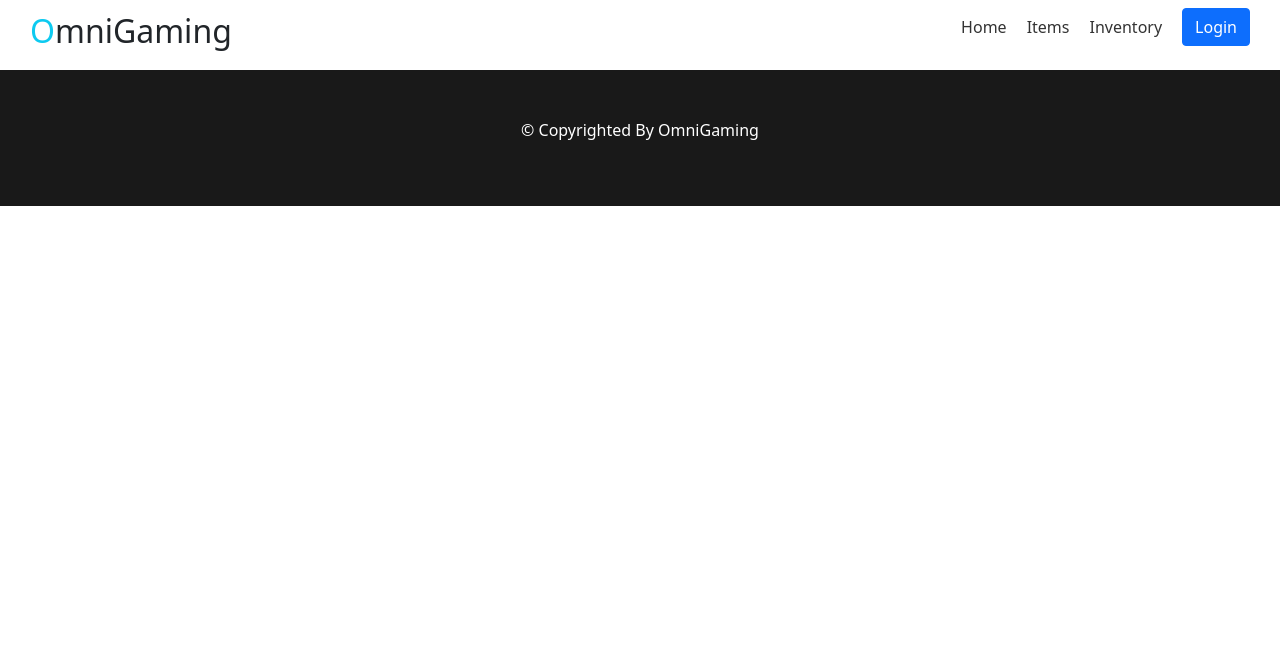
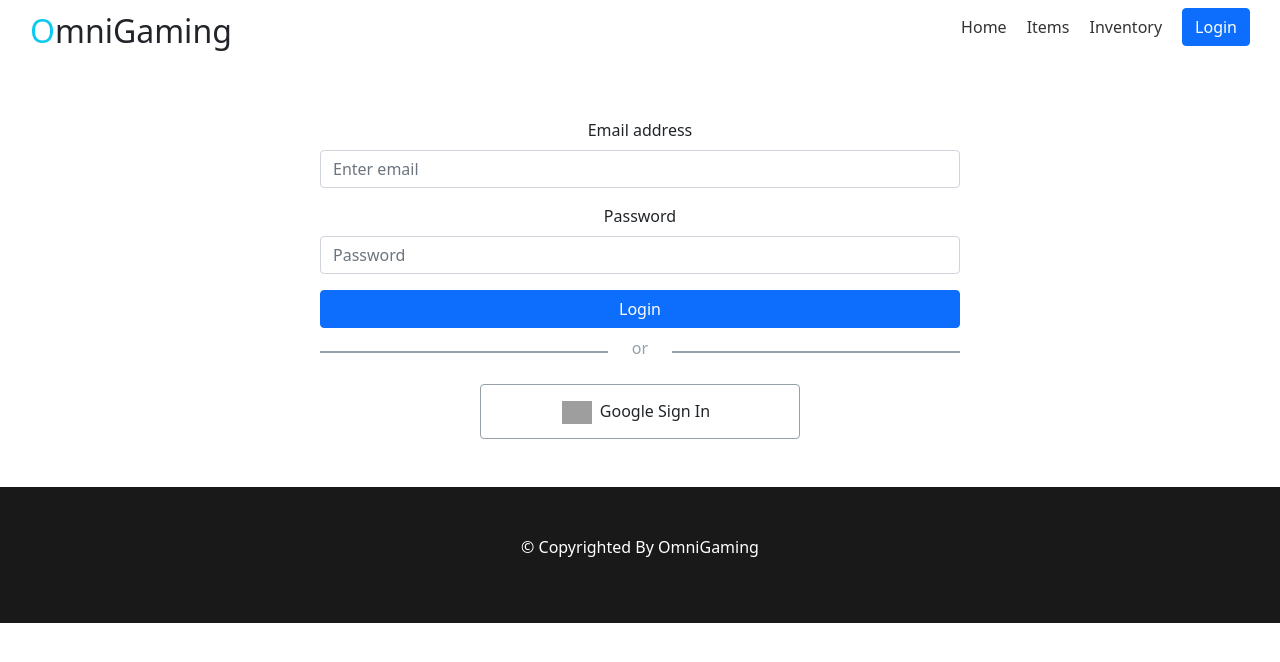
Before and after one commit to AbdurrahmanTalha/omnigaming-client, a React (Create React App) app: page /login in a window 1280 px wide. Shown: the top 662 px of the page. Built offline with nearby package versions, Linux system fonts and the light colour scheme; no server answers; grey boxes are pictures that could not be loaded.

Commit message:
added item detail need to desin it

```diff
--- a/src/App.js
+++ b/src/App.js
@@ -8,6 +8,8 @@ import Footer from './Components/Footer/Footer';
 import Register from './Components/Account/Register/Register';
 import { ToastContainer } from 'react-toastify';
 import RequireAuth from './Components/Account/RequireAuth/RequireAuth';
+import ManageItem from './Components/ManageItem/ManageItem';
+import Login from './Components/Account/Login/Login';
 function App() {
   return (
     <div className="App">
@@ -15,7 +17,8 @@ function App() {
       <Routes>
         <Route path="/" element={<Home></Home>}></Route>
         <Route path="/register" element={<Register></Register>}></Route>
-        <Route path="/item:id" element={<RequireAuth></RequireAuth>}></Route>
+        <Route path="/inventory/:itemId" element={<RequireAuth><ManageItem></ManageItem></RequireAuth>}></Route>
+        <Route path="/login" element={<Login></Login>}></Route>
       </Routes>
       <Footer></Footer>
 
--- a/src/Components/Account/Login/Login.js
+++ b/src/Components/Account/Login/Login.js
@@ -1,9 +1,51 @@
-import React from 'react';
+import React, { useState } from 'react';
+import { Button, Form } from 'react-bootstrap';
+import { useSignInWithEmailAndPassword } from 'react-firebase-hooks/auth';
+import { useLocation, useNavigate } from 'react-router-dom';
+import auth from '../../../firebase.init';
+import SocialLogin from '../SocialLogin/SocialLogin';
 
 const Login = () => {
+    const [email, setEmail] = useState('')
+    const [pass, setPass] = useState('')
+    const [
+        signInWithEmailAndPassword,
+        user,
+        loading,
+        error,
+    ] = useSignInWithEmailAndPassword(auth);
+    const navigate = useNavigate();
+    const location = useLocation();
+
+    let from = location.state?.from?.pathname || "/";
+
+    const loginWithEmail = e => {
+        e.preventDefault()
+        signInWithEmailAndPassword(email, pass)
+    }
+    if (user) {
+
+        navigate(from, { replace: true });
+    }
     return (
-        <div>
+        <div className="w-50 mx-auto my-5">
+            <Form onSubmit={loginWithEmail}>
+                <Form.Group className="mb-3" controlId="formBasicEmail">
+                    <Form.Label>Email address</Form.Label>
+                    <Form.Control className="" type="email" onBlur={(e) => setEmail(e.target.value)} name="email" placeholder="Enter email" />
 
+                </Form.Group>
+
+                <Form.Group className="mb-3" controlId="formBasicPassword">
+                    <Form.Label>Password</Form.Label>
+                    <Form.Control onBlur={(e) => setPass(e.target.value)} type="password" name="password" placeholder="Password" />
+                </Form.Group>
+
+                <Button className="w-100" variant="primary" type="submit">
+                    Login
+                </Button>
+            </Form>
+            <SocialLogin></SocialLogin>
         </div>
     );
 };
--- a/src/Components/Account/Register/Register.js
+++ b/src/Components/Account/Register/Register.js
@@ -5,10 +5,16 @@ import auth from '../../../firebase.init';
 import "./Register.css"
 import SocialLogin from '../SocialLogin/SocialLogin';
 import { useLocation, useNavigate } from 'react-router-dom';
+import { useSendEmailVerification } from 'react-firebase-hooks/auth';
 const Register = () => {
     const navigate = useNavigate();
     const location = useLocation();
     let from = location.state?.from?.pathname || "/";
+
+
+    const [sendEmailVerification, sending, error] = useSendEmailVerification(
+        auth
+    );
     const registerEmail = event => {
         event.preventDefault();
         const cPassword = event.target.cPassword.value;
@@ -23,9 +29,8 @@ const Register = () => {
                 .then((userCredential) => {
                     // Signed in
                     const user = userCredential.user;
-                    // if (user) {
-                    //     navigate(from, { replace: true });
-                    // }
+                    sendEmailVerification()
+                    alert("We have sended a email verification.")
                     console.log(user)
 
                 })
@@ -57,7 +62,7 @@ const Register = () => {
                     <Form.Control type="password" name="cPassword" placeholder="Confirm Password" />
                 </Form.Group>
                 <Button className="w-100" variant="primary" type="submit">
-                    Submit
+                    Register
                 </Button>
 
             </Form>
--- a/src/Components/Account/RequireAuth/RequireAuth.js
+++ b/src/Components/Account/RequireAuth/RequireAuth.js
@@ -1,9 +1,8 @@
 import React from 'react';
 import { useAuthState, useSendEmailVerification } from 'react-firebase-hooks/auth';
 import { Navigate, useLocation } from 'react-router-dom';
-import { toast, ToastContainer } from 'react-toastify';
+import { toast } from 'react-toastify';
 import auth from '../../../firebase.init';
-import Loading from '../../Shared/Loading/Loading';
 
 const RequireAuth = ({ children }) => {
     const [user, loading] = useAuthState(auth);
--- a/src/Components/Card/ComputerCards.js
+++ b/src/Components/Card/ComputerCards.js
@@ -1,7 +1,15 @@
 import React from 'react';
 import { Button, Card } from 'react-bootstrap';
+import { useNavigate } from 'react-router-dom';
 
 const ComputerCards = computer => {
+    console.log(computer);
+    const navigate = useNavigate();
+
+    const navigateToServiceDetail = id => {
+        navigate(`/inventory/${id}`);
+        // console.log(id)
+    }
     return (
         <div className="col-md-4 my-5">
             <Card >
@@ -12,7 +20,7 @@ const ComputerCards = computer => {
                     <p>${computer.computer.price}</p>
                     <p>Quantity: {computer.computer.quantity}</p>
                     <p>Manufacturer: {computer.computer.supplier}</p>
-                    <Button variant="primary">Update</Button>
+                    <Button onClick={() => navigateToServiceDetail(computer.computer._id)} variant="primary">Update</Button>
                 </Card.Body>
             </Card>
         </div>
--- a/src/Components/Cards/Cards.js
+++ b/src/Components/Cards/Cards.js
@@ -4,7 +4,7 @@ import ComputerCards from '../Card/ComputerCards';
 const Cards = () => {
     const [computers, setComputers] = useState([])
     useEffect(() => {
-        fetch('http://localhost:5000/item')
+        fetch('http://localhost:5000/item/home')
             .then(res => res.json())
             .then(data => setComputers(data))
     }, [])
--- /dev/null
+++ b/src/Components/ManageItem/ManageItem.js
@@ -0,0 +1,16 @@
+import React from 'react';
+import { useParams } from 'react-router-dom';
+import useItemDetail from '../../Hooks/useItemDetail';
+
+const ManageItem = () => {
+    const { itemId } = useParams();
+    const [item] = useItemDetail(itemId);
+    console.log(item)
+    return (
+        <div>
+            <h2>{item.name}</h2>
+        </div>
+    );
+};
+
+export default ManageItem;
--- /dev/null
+++ b/src/Hooks/useItemDetail.js
@@ -0,0 +1,17 @@
+import { useEffect, useState } from "react";
+
+const useItemDetail = itemId => {
+    const [item, setItem] = useState({});
+
+    useEffect(() => {
+        const url = `http://localhost:5000/item/${itemId}`;
+        console.log(url);
+        fetch(url)
+            .then(res => res.json())
+            .then(data => setItem(data));
+
+    }, [itemId]);
+    return [item]
+}
+
+export default useItemDetail;
```
